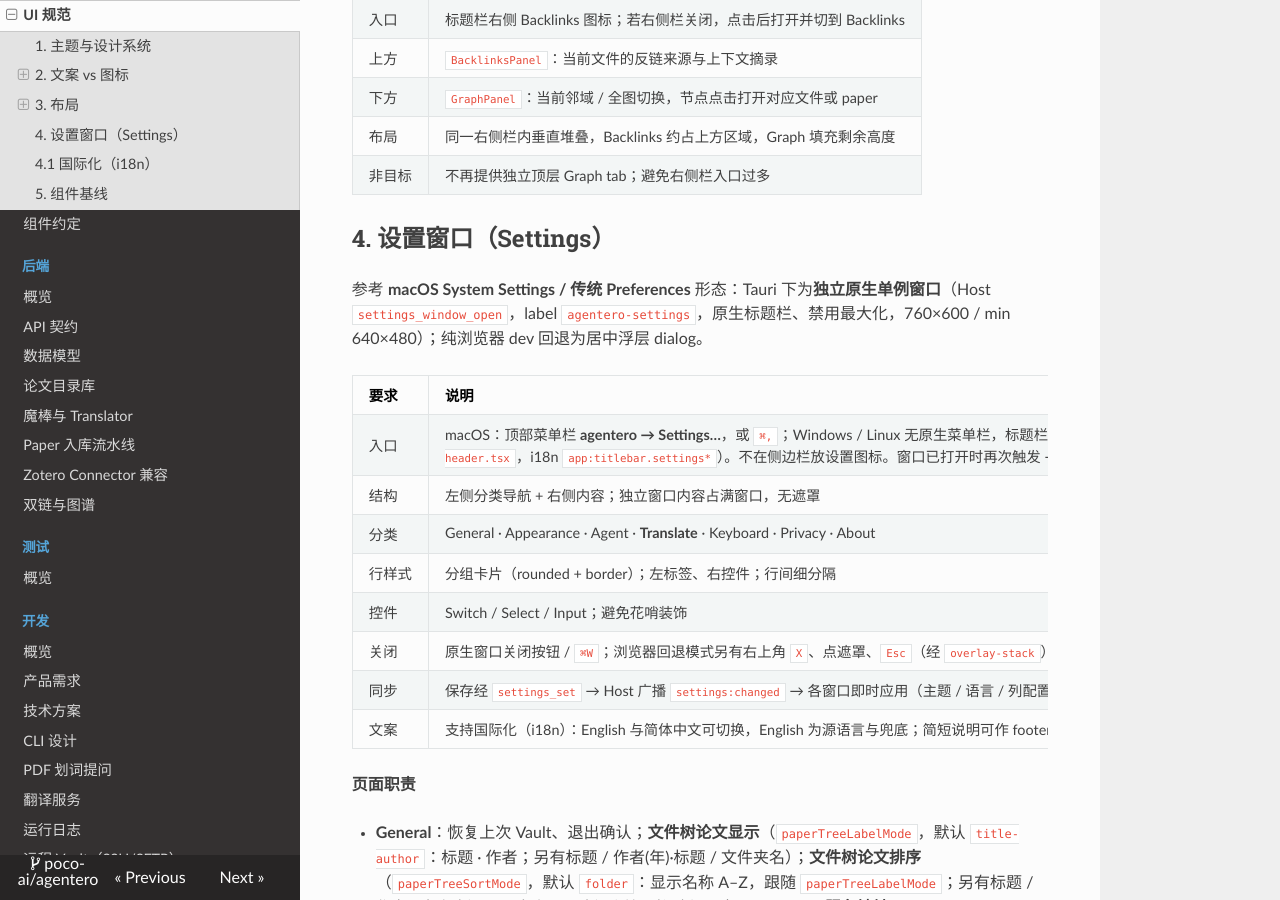
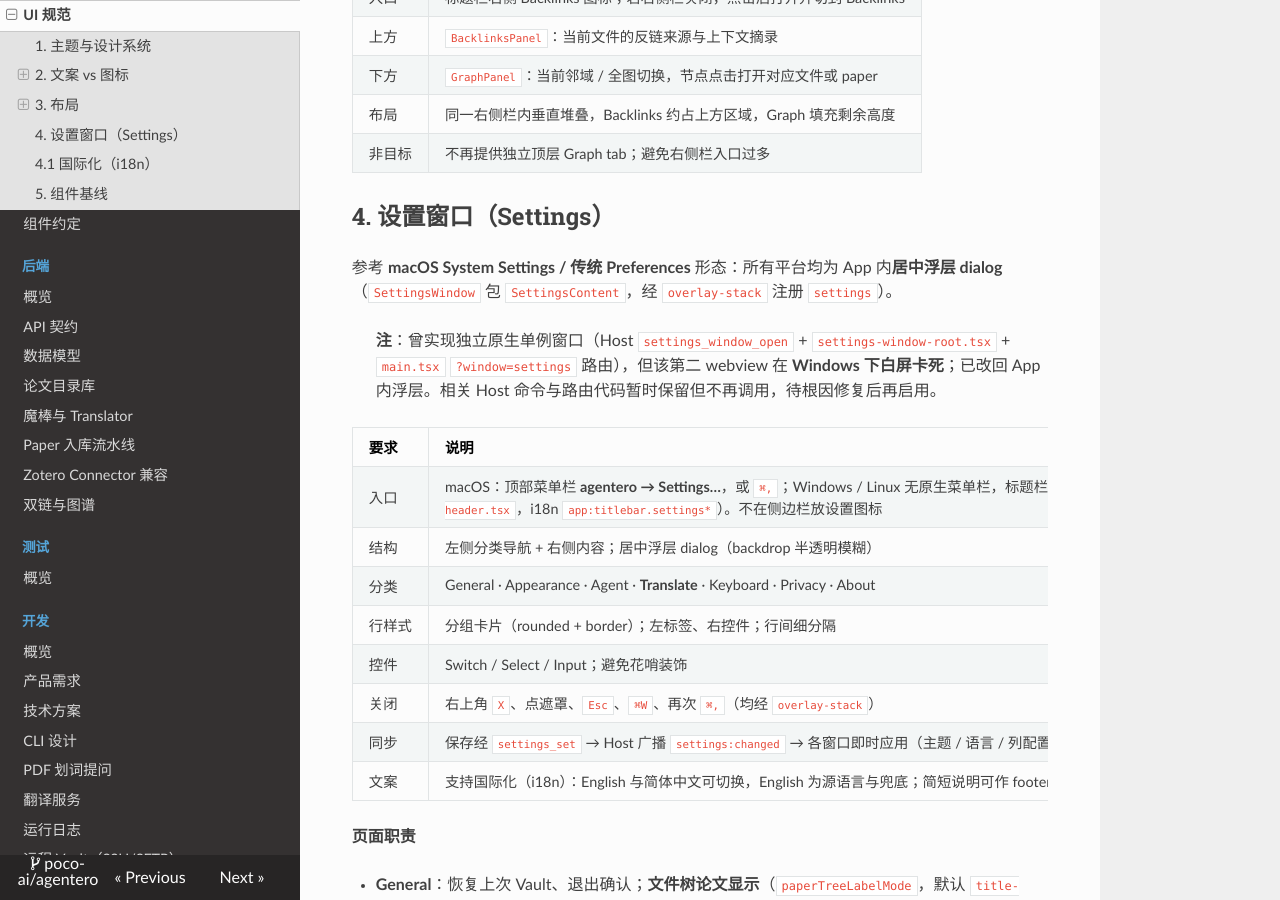
Before and after one commit to July-h5kf3/Agentero, an MkDocs documentation site: the page built from docs/frontend/ui.md, in a window 1280 px wide and 900 px high, scrolled down 18634 px. Built offline with MkDocs 1.6.1, drawn with Linux system fonts in a browser that asks for light colours; nearby versions of some CDN libraries; some of the changed text lies outside the part shown.

Commit message:
docs(ui): 更新设置窗口为App内浮层设计
- 将设置窗口由独立原生窗口改为App内居中浮层dialog
- 修改快捷键`⌘,`行为为打开/关闭设置浮层
- 更新文档中关于设置窗口入口、结构和关闭方式的描述
- 移除独立原生设置窗口在Windows下导致白屏卡死的相关调用
- 保留原生窗口相关代码但暂不启用，等待根因修复
- 调整overlay-stack弹层管理以支持设置浮层开关逻辑

```diff
--- a/docs/frontend/ui.md
+++ b/docs/frontend/ui.md
@@ -146,7 +146,7 @@
 | File | Create Vault… | `⇧⌘N` | 选择目录 → Host `vault_create` 脚手架 |
 | File | Refresh File Tree | `⌘R` | 刷新当前 Vault 文件树 |
 | File | Close | `⌘W` | 自定义菜单项 `close_tab_or_window`：有弹层时先关最顶层（`overlay-stack`）；否则关当前文档 tab；仅剩全库时关窗（非系统 CloseWindow） |
-| agentero | Settings… | `⌘,` | 打开 / 聚焦独立原生设置窗口（Host `settings_window_open`，见 §4） |
+| agentero | Settings… | `⌘,` | 打开 / 关闭 App 内设置浮层（见 §4） |
 
 **窗口与路径状态**（`src/lib/vault.ts`、`src/lib/remote-vault.ts`）：
 
@@ -173,13 +173,13 @@
 | 注册 | 弹层 `open === true` 时 `pushOverlay({ id, close })`；关闭或卸载时 dispose（idempotent） |
 | 关闭 | `closeTopOverlay()` 弹出栈顶并调用其 `close`；`⌘W`（`closeTabOrWindow`）与 `Esc`（`closeSheet`）共用 |
 | 门控 | `useAppShortcuts(anyOverlayOpen, …)`：`whenSettingsClosed` 实际表示「无弹层」；有弹层时挡 Vault/导航类快捷键，避免误触 |
-| 开关类 | `⌘/` 快捷键清单、`⌘K`/`⌘P` 命令面板、`⇧⌘P` 命令模式：自身可再按关闭（不依赖 `whenSettingsClosed`）；`⌘,` 打开 / 聚焦独立设置窗口（非弹层） |
+| 开关类 | `⌘,` 设置、`⌘/` 快捷键清单、`⌘K`/`⌘P` 命令面板、`⇧⌘P` 命令模式：自身可再按关闭（不依赖 `whenSettingsClosed`） |
 
 **已注册 id（须保持稳定）**
 
 | id | 组件 |
 |---|---|
-| `settings` | `SettingsWindow`（仅浏览器 dev 回退 modal；Tauri 下设置为独立窗口，不入栈） |
+| `settings` | `SettingsWindow`（App 内浮层，所有平台） |
 | `shortcuts` | `ShortcutsDialog` |
 | `command-palette` | `CommandPalette`（Go / Commands 共用） |
 | `zotero-migrate` | `ZoteroMigrateDialog` |
@@ -284,7 +284,7 @@
 
 | 快捷键 | 作用 | 说明 |
 |---|---|---|
-| `⌘,` | 打开 / 聚焦 Settings 窗口 | 系统级 Preferences 约定；独立原生单例窗口，`⌘W` 关闭 |
+| `⌘,` | 打开 / 关闭 Settings | 系统级 Preferences 约定；App 内居中浮层，`Esc` / `⌘W` 关闭 |
 | `⌘/` | 键盘快捷键速查（开关） | 再按关闭；`ShortcutsDialog` |
 | `⌘P` / `⌘K` | 快速打开（开关） | 论文标题·作者·id 即时 quick-open + 去抖 `vault_search` 全文；输入 `>` 可切命令模式（`CommandPalette` · `quickOpen`） |
 | `⇧⌘P` | 命令面板（开关） | 执行应用命令（设置 / 侧栏 / Vault / 标签…）；与快速打开共用浮层（`commandPalette`） |
@@ -438,18 +438,20 @@ paper-reader 精读工作流与 Composer 共用这套规则，避免把 Codex
 
 ## 4. 设置窗口（Settings）
 
-参考 **macOS System Settings / 传统 Preferences** 形态：Tauri 下为**独立原生单例窗口**（Host `settings_window_open`，label `agentero-settings`，原生标题栏、禁用最大化，760×600 / min 640×480）；纯浏览器 dev 回退为居中浮层 dialog。
+参考 **macOS System Settings / 传统 Preferences** 形态：所有平台均为 App 内**居中浮层 dialog**（`SettingsWindow` 包 `SettingsContent`，经 `overlay-stack` 注册 `settings`）。
+
+> **注**：曾实现独立原生单例窗口（Host `settings_window_open` + `settings-window-root.tsx` + `main.tsx` `?window=settings` 路由），但该第二 webview 在 **Windows 下白屏卡死**；已改回 App 内浮层。相关 Host 命令与路由代码暂时保留但不再调用，待根因修复后再启用。
 
 | 要求 | 说明 |
 |---|---|
-| 入口 | macOS：顶部菜单栏 **agentero → Settings…**，或 `⌘,`；Windows / Linux 无原生菜单栏，标题栏窗口控制按钮左侧显示 **齿轮图标**（`Settings`，hover 旋转 90°，Tooltip 含快捷键；`workspace-header.tsx`，i18n `app:titlebar.settings*`）。不在侧边栏放设置图标。窗口已打开时再次触发 → 聚焦并按需切换分类（`settings:navigate`） |
-| 结构 | 左侧分类导航 + 右侧内容；独立窗口内容占满窗口，无遮罩 |
+| 入口 | macOS：顶部菜单栏 **agentero → Settings…**，或 `⌘,`；Windows / Linux 无原生菜单栏，标题栏窗口控制按钮左侧显示 **齿轮图标**（`Settings`，hover 旋转 90°，Tooltip 含快捷键；`workspace-header.tsx`，i18n `app:titlebar.settings*`）。不在侧边栏放设置图标 |
+| 结构 | 左侧分类导航 + 右侧内容；居中浮层 dialog（backdrop 半透明模糊） |
 | 分类 | General · Appearance · Agent · **Translate** · Keyboard · Privacy · About |
 | 行样式 | 分组卡片（rounded + border）；左标签、右控件；行间细分隔 |
 | 控件 | Switch / Select / Input；避免花哨装饰 |
-| 关闭 | 原生窗口关闭按钮 / `⌘W`；浏览器回退模式另有右上角 `X`、点遮罩、`Esc`（经 `overlay-stack`） |
+| 关闭 | 右上角 `X`、点遮罩、`Esc`、`⌘W`、再次 `⌘,`（均经 `overlay-stack`） |
 | 同步 | 保存经 `settings_set` → Host 广播 `settings:changed` → 各窗口即时应用（主题 / 语言 / 列配置等），见 `../backend/api.md` |
-| 文案 | 支持国际化（i18n）：English 与简体中文可切换，English 为源语言与兜底；简短说明可作 footer；窗口标题随 UI 语言 |
+| 文案 | 支持国际化（i18n）：English 与简体中文可切换，English 为源语言与兜底；简短说明可作 footer |
 
 **页面职责**
 
@@ -479,7 +481,7 @@ paper-reader 精读工作流与 Composer 共用这套规则，避免把 Codex
 - **Privacy**：分析与崩溃上报（默认关，本地优先）。
 - **About**：版本与一句话定位。
 
-实现：`src/components/settings-window.tsx`（`SettingsContent` + 浏览器回退 modal）、`src/components/settings-window-root.tsx`（独立窗口根组件）；**应用设置**持久化为 Host 文件（XDG）：
+实现：`src/components/settings-window.tsx`（`SettingsWindow` 浮层 + 共用 `SettingsContent`）；`settings-window-root.tsx` / `main.tsx` `?window=settings` 为休眠的原生窗口入口（暂不使用）。**应用设置**持久化为 Host 文件（XDG）：
 
 | 路径 | 说明 |
 |---|---|
```
